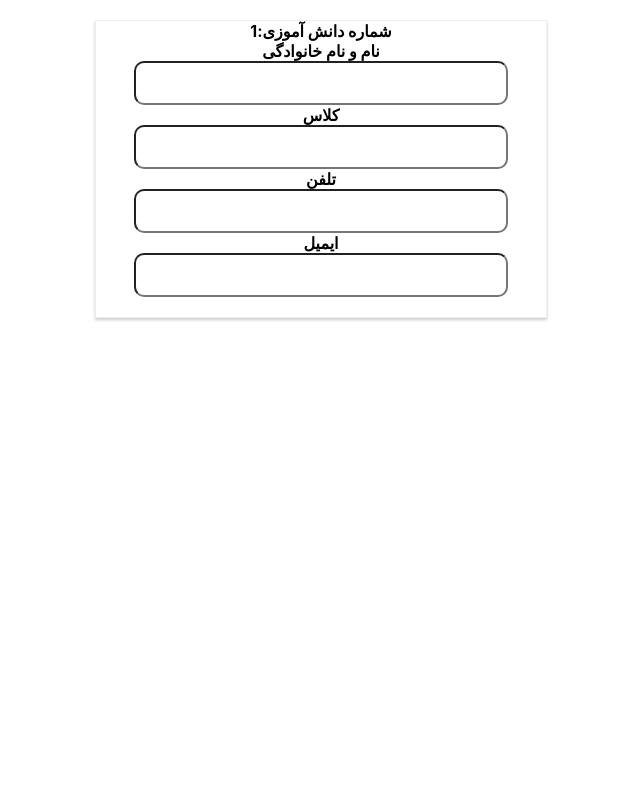
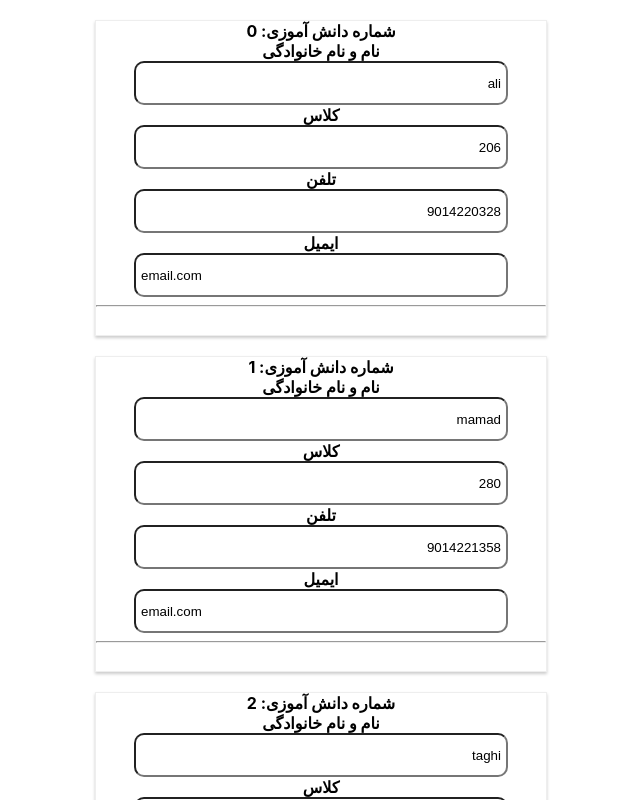
Before and after one commit to xandner/react-students, a React (Create React App) app: page / in a window 1280 px wide. Shown: the top 800 px of the page, without its empty margins (319-959 px from the left). Built offline with nearby package versions, Linux system fonts and the light colour scheme.

Commit message:
add student component and show students

```diff
--- a/src/App.js
+++ b/src/App.js
@@ -1,13 +1,19 @@
-import logo from './logo.svg';
-import './App.css';
+import React, { useState } from 'react';
+
 import Students from './components/students/students';
 
 function App() {
+  const [students,setStudents]=useState([
+    { id: 0, name: "ali", classNumber: 206, phone: "9014220328", email: "email.com" },
+    { id: 1, name: "mamad", classNumber: 280, phone: "9014221358", email: "email.com" },
+    { id: 2, name: "taghi", classNumber: 201, phone: "9014226358", email: "email.com" },
+    { id: 3, name: "akbar", classNumber: 220, phone: "9014229358", email: "email.com" },
+  ])
   return (
     <div className="App">
-     <Students>
-
-     </Students>
+     <Students
+      studentsList={students}
+     />
     </div>
   );
 }
--- /dev/null
+++ b/src/components/students/student/student.js
@@ -0,0 +1,21 @@
+import React from 'react';
+import './students.css'
+
+const Student = (props) => {
+    return (
+        <div className='students'>
+            <label>شماره دانش آموزی: {props.id}</label>
+            <label>نام و نام خانوادگی</label>
+            <input type="text" value={props.name}></input>
+            <label> کلاس </label>
+            <input type="text" value={props.classNumber}></input>
+            <label>تلفن</label>
+            <input type="text" value={props.phone}></input>
+            <label>ایمیل</label>
+            <input type="email" value={props.email}></input>
+            <hr />
+        </div>
+
+    )
+}
+export default Student;
--- a/src/components/students/students.js
+++ b/src/components/students/students.js
@@ -1,19 +1,18 @@
 import React from 'react';
-import './students.css'
+import Student from './student/student';
 
 const Students = (props) => {
     return (
-        <div className='students'>
-            <label>شماره دانش آموزی:1</label>
-            <label>نام و نام خانوادگی</label>
-            <input type="text"></input>
-            <label> کلاس </label>
-            <input type="text"></input>
-            <label>تلفن</label>
-            <input type="number"></input>
-            <label>ایمیل</label>
-            <input type="email"></input>
-        </div>
+        props.studentsList.map((student, index) => {
+            return <Student
+                key={index}
+                id={student.id}
+                name={student.name}
+                phone={student.phone}
+                email={student.email}
+                classNumber={student.classNumber}
+            />
+        })
     )
 }
 export default Students
```
Also changed, not shown: src/components/students/student/students.css (renamed from src/components/students/students.css).
